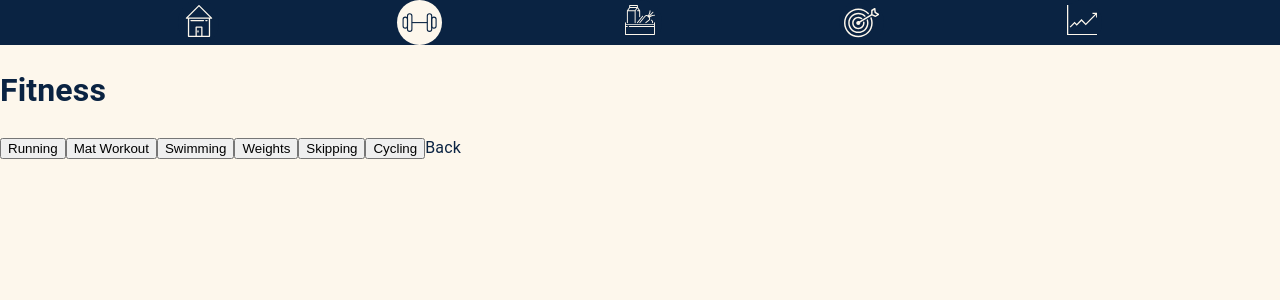
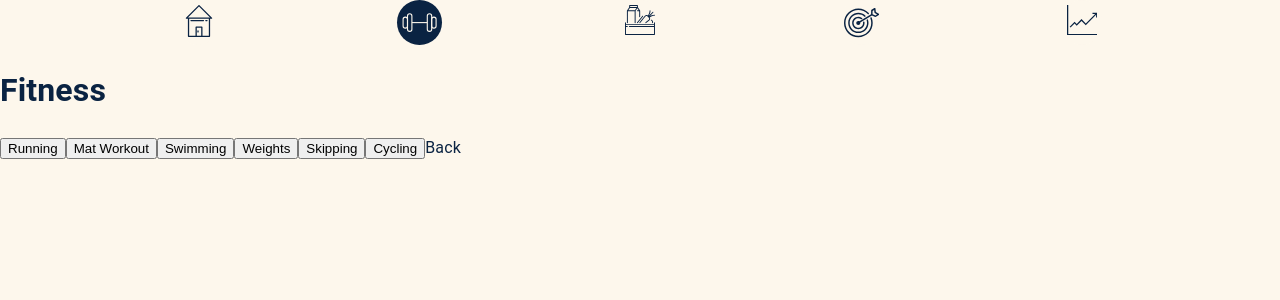
Before and after one commit to SchoolOfCode/final-project-front-end-theredhotchillicoders, a Next.js app: page /fitness in a window 1280 px wide. Shown: the top 300 px of the page. Built offline with nearby package versions, Linux system fonts and the light colour scheme.

Commit message:
Fix for components double rendering

```diff
--- a/components/NavBar/NavBar.js
+++ b/components/NavBar/NavBar.js
@@ -13,9 +13,8 @@ import { useTheme } from "@mui/styles";
 const cream = "#fdf7ec";
 const darkBlue = "#0a2342";
 
-function NavBar() {
+function NavBar({ mode }) {
   const theme = useTheme();
-  let mode = theme.type;
   const [colours, setColours] = useState({
     navClassName: styles.navLight,
     background: cream,
--- a/pages/_app.js
+++ b/pages/_app.js
@@ -1,37 +1,26 @@
 import React, { useState, useEffect } from "react";
 import "../styles/globals.css";
 import { darkMode, lightMode } from "../styles/themes";
-import { createTheme, ThemeProvider } from "@mui/material/styles";
+import { ThemeProvider } from "@mui/material/styles";
 import CssBaseline from "@mui/material/CssBaseline";
 
-function getActiveMode(currentMode) {
-  if (currentMode === "light") {
-    return lightMode;
-  } else {
-    return darkMode;
-  }
-}
-
 function MyApp({ Component, pageProps }) {
+  console.log("app render");
   const [activeMode, setActiveMode] = useState(lightMode);
-  const [currentMode, setCurrentMode] = useState("light");
-
-  function toggleColorMode() {
-    const desiredMode = currentMode === "light" ? "dark" : "light";
-    setCurrentMode(desiredMode);
-  }
 
   useEffect(() => {
-    setActiveMode(getActiveMode(currentMode));
-  }, [currentMode]);
+    localStorage.setItem("mode", JSON.stringify(activeMode));
+  }, [activeMode]);
 
   return (
     <ThemeProvider theme={activeMode}>
       <CssBaseline />
       <Component
         pageProps={pageProps}
-        toggleColorMode={toggleColorMode}
-        mode={currentMode}
+        toggleColorMode={() =>
+          setActiveMode(activeMode.type === "light" ? darkMode : lightMode)
+        }
+        mode={lightMode.type}
       />
     </ThemeProvider>
   );
--- a/styles/themes.js
+++ b/styles/themes.js
@@ -7,6 +7,7 @@ const cream = "#fdf7ec";
 
 export const lightMode = createTheme({
   palette: {
+    type: "light",
     primary: amber,
     divider: amber[200],
     background: {
@@ -27,6 +28,7 @@ export const lightMode = createTheme({
 export const darkMode = createTheme({
   // palette values for dark mode
   palette: {
+    type: "dark",
     primary: deepOrange,
     divider: deepOrange[700],
     background: {
```
